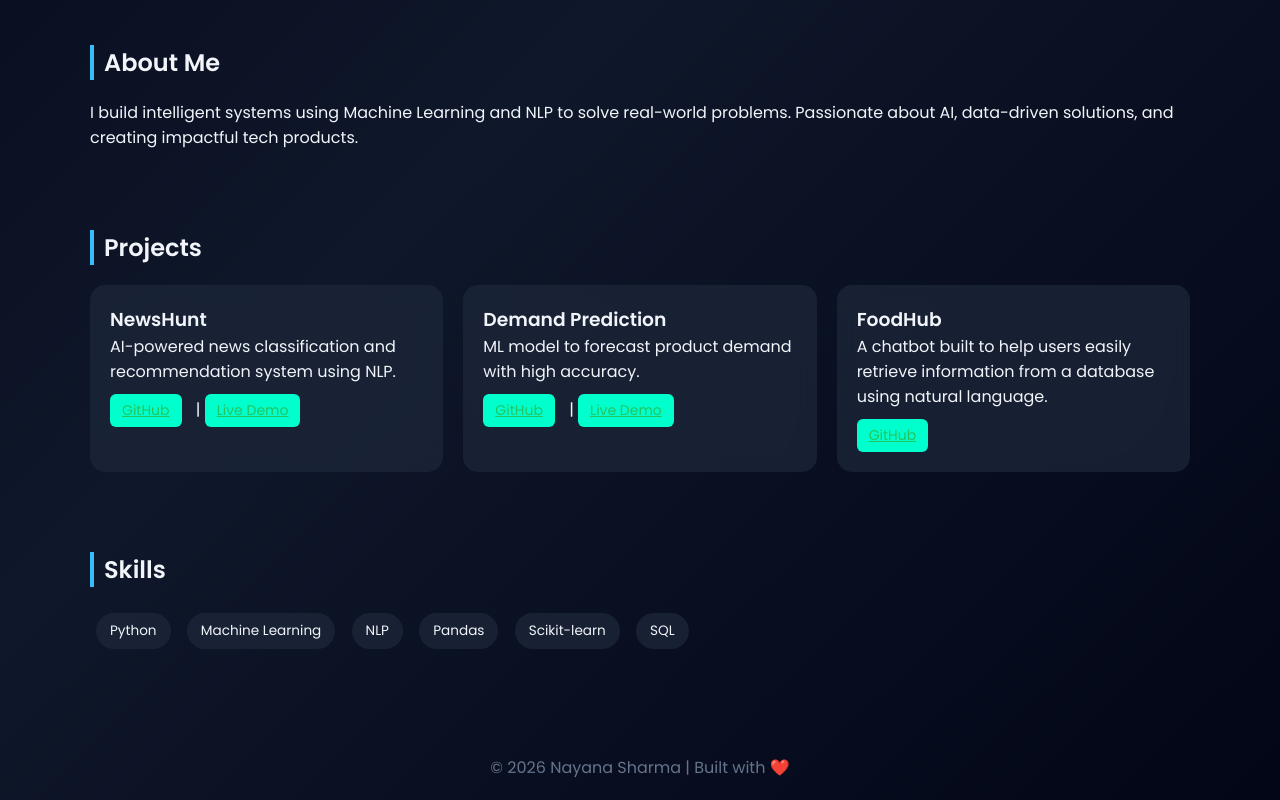
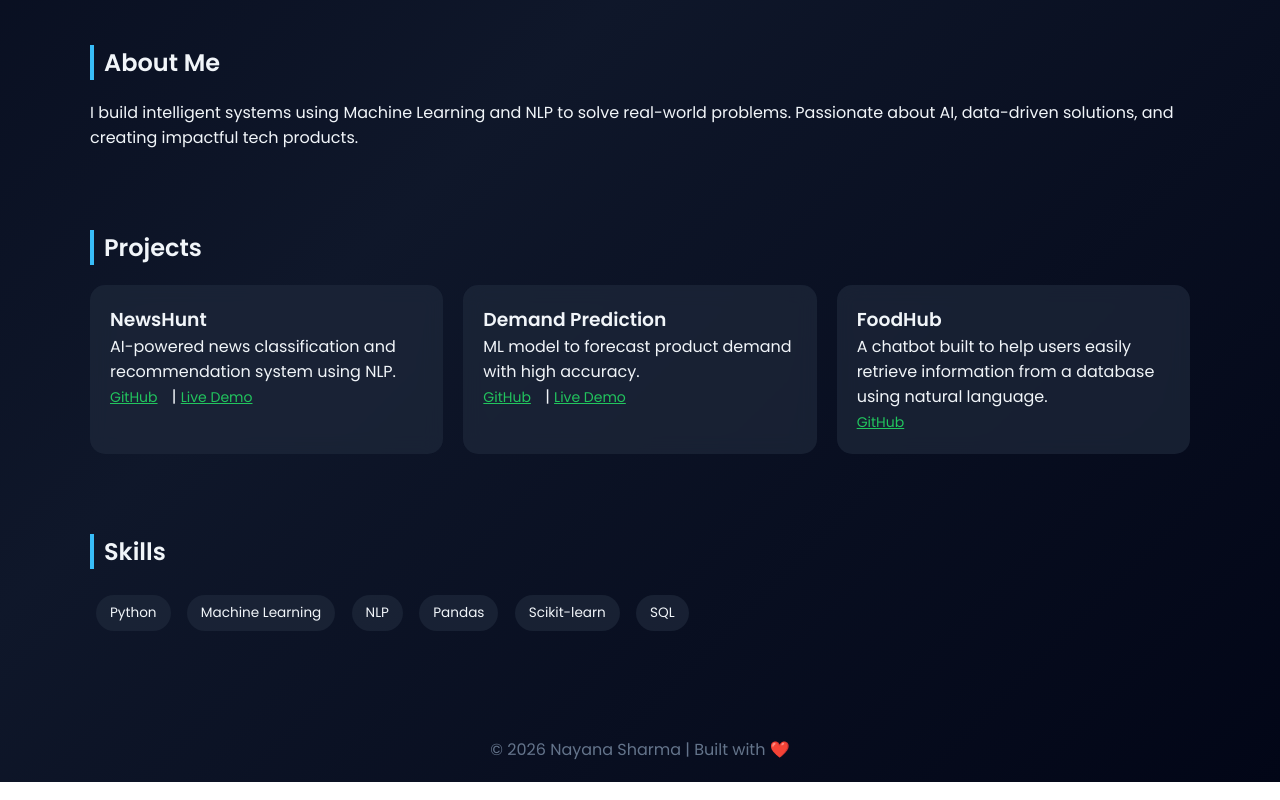
Before and after one commit to nayanasharma7124/nayanasharma7124.github.io, a plain HTML site: page index.html in a window 1280 px wide. Shown: the part 835-1635 px from the top of the page. Drawn offline with Linux system fonts and the light colour scheme.

Commit message:
Update index.html

```diff
--- a/index.html
+++ b/index.html
@@ -137,22 +137,16 @@ body {
 
 /* FIX PROJECT LINK COLORS */
 .card a {
-    display: inline-block;
-    margin-top: 10px;
+    color: #22c55e;   /* green text */
+    text-decoration: underline;
+    font-size: 14px;
     margin-right: 10px;
-    padding: 6px 12px;
-    background: #00ffcc;
-    color: #22c55e;
-    text-decoration: underline;
-    border-radius: 6px;
-    font-size: 14px;
-    transition: 0.3s;
 }
 
 .card a:hover {
-    background: #00ccaa;
-    transform: scale(1.05);
     color: #4ade80;
+    transform: none;     /* remove button animation */
+    background: none;
 }
 
 
```
